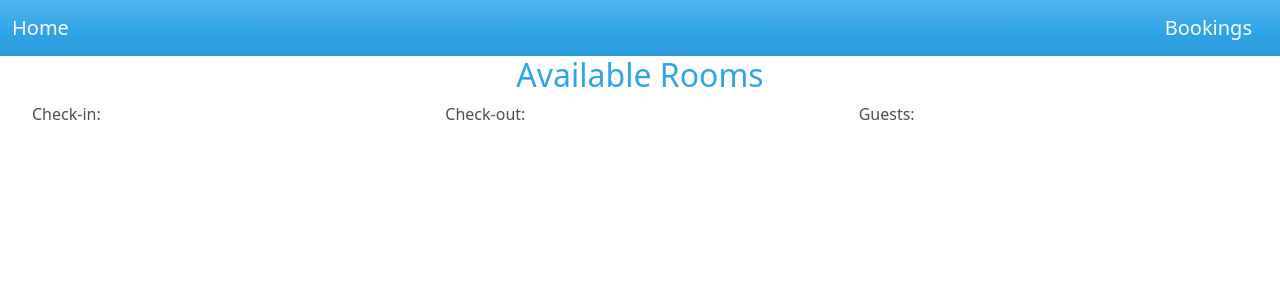
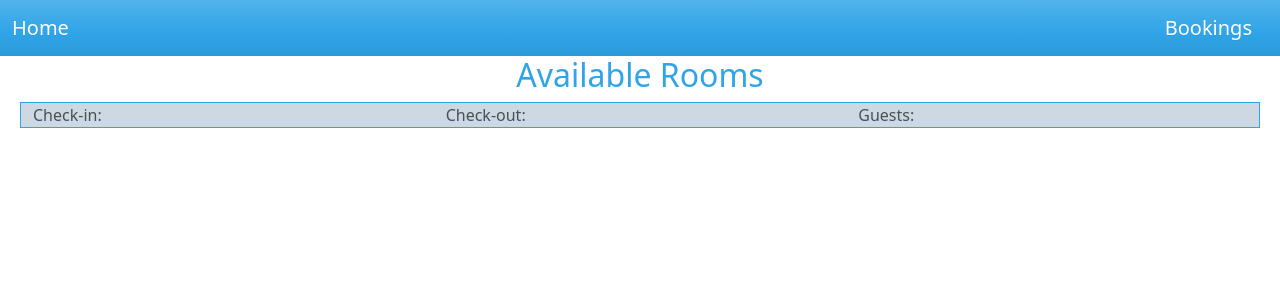
Before and after one commit to mira-dot/stayhere, a React (Create React App) app in the folder stayhere-web/: page /available-rooms in a window 1280 px wide. Shown: the top 300 px of the page. Built offline with nearby package versions, Linux system fonts and the light colour scheme; no server answers.

Commit message:
FE - style changes

```diff
--- a/stayhere-web/src/pages/AvailableRooms.js
+++ b/stayhere-web/src/pages/AvailableRooms.js
@@ -40,7 +40,7 @@ const AvailableRooms = () => {
   return (
     <>
       <h2 className="text-center">Available Rooms</h2>
-      <div className="row m-2">
+      <div className="row m-2 bg-info-subtle border border-1 border-primary">
         <span className="col-4">Check-in: {checkin}</span>
         <span className="col-4">Check-out: {checkout}</span>
         <span className="col-4">Guests: {guests}</span>
--- a/stayhere-web/src/pages/Rooms.js
+++ b/stayhere-web/src/pages/Rooms.js
@@ -21,7 +21,7 @@ const Rooms = ({ rooms, totalDays }) => {
         <>
             {
                 rooms.map(room =>
-                    <div className="row m-2 border border-1 border-primary p-2" key={room.RoomId}>
+                    <div className="row m-2 border border-1 border-primary p-2 bg-secondary" key={room.RoomId}>
                         <div className="col-2">
                             <span className="d-block">RoomId: {room.RoomId}</span>
                             <span className="d-block">Capacity: {room.Capacity}</span>
```
